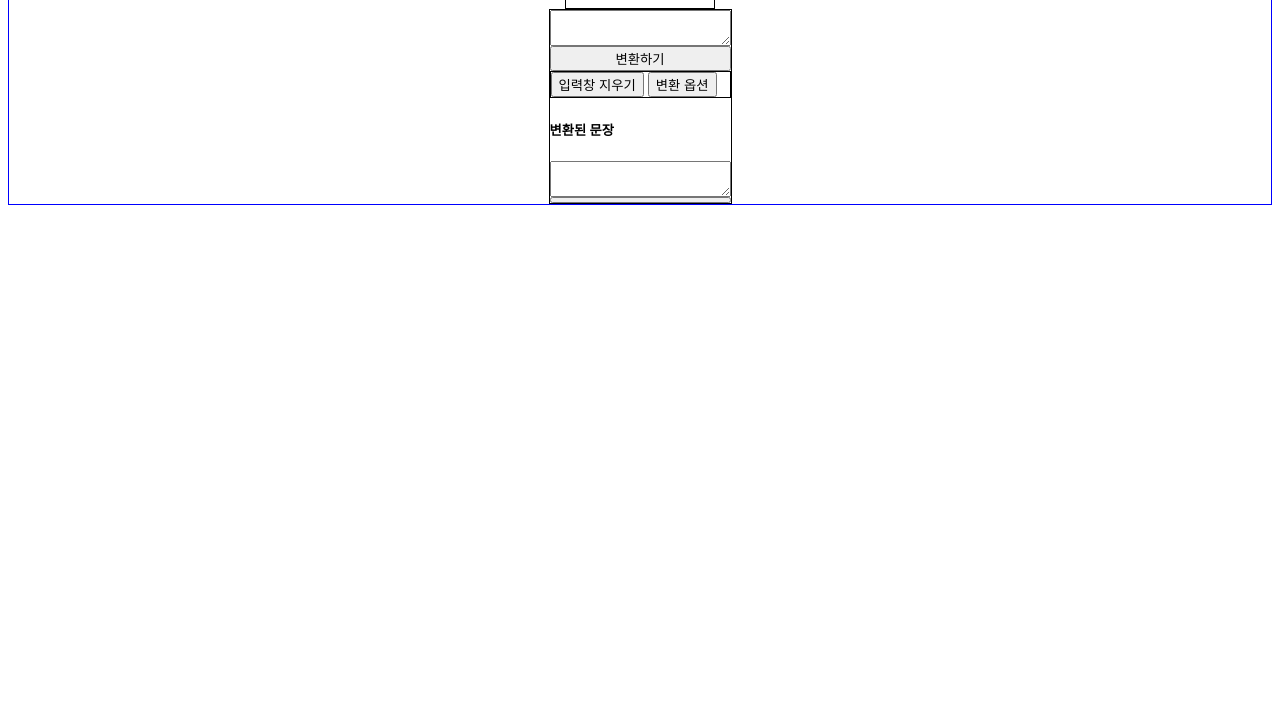
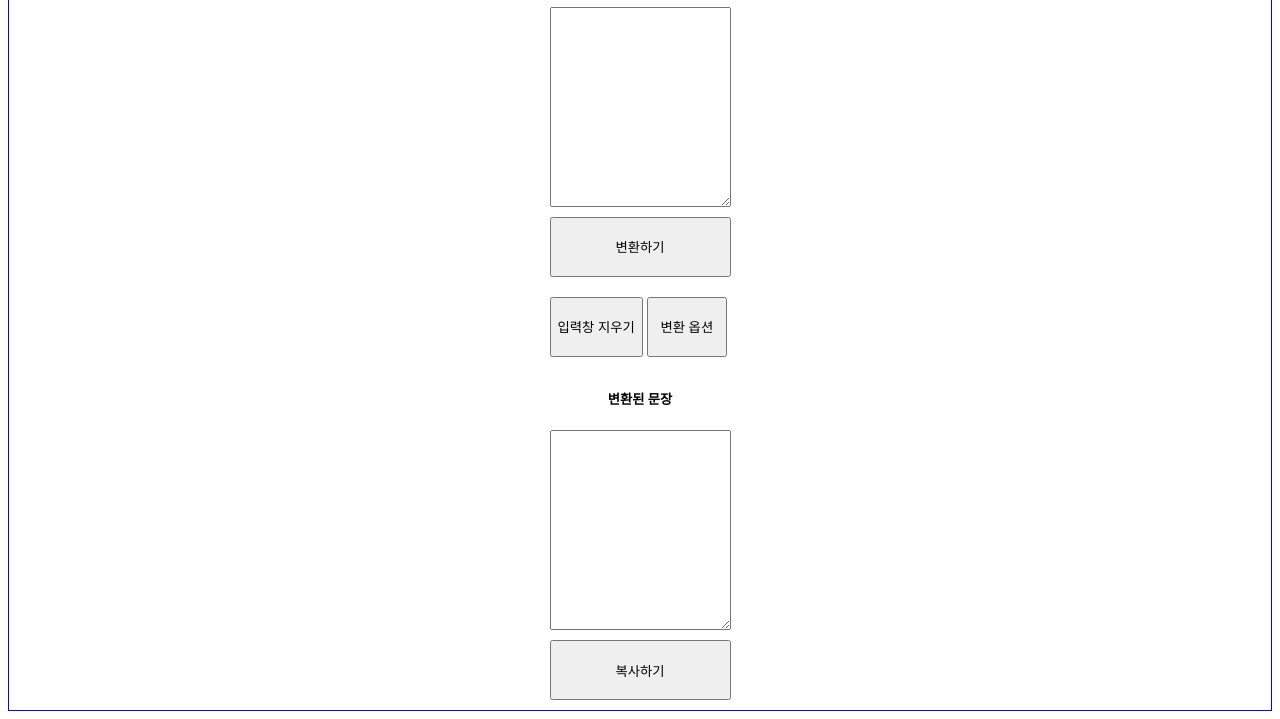
Before and after one commit to magatriod7/hangeul_decipher, a plain HTML site: page index.html in a window 1280 px wide. Shown: the part 91-810 px from the top of the page. Drawn offline with Linux system fonts and the light colour scheme.

Commit message:
feat: All box size done
Todo: Font size, color decoration

```diff
--- a/index.html
+++ b/index.html
@@ -25,7 +25,7 @@
         </div>
         <h5>변환된 문장</h5>
         <textarea></textarea>
-        <button></button>
+        <button>복사하기</button>
     </div>
     <div class="">
 
--- a/style.css
+++ b/style.css
@@ -1,5 +1,5 @@
 .see{
-    border: 1px black solid;
+    border: 0px black solid;
 }
 .main_body{
     border: 1px blue solid;
@@ -23,5 +23,18 @@ h1{
 }
 textarea{
     width: 100%;
+    min-height: 200px;
     box-sizing: border-box;
 }
+
+h5{
+    text-align: center;
+}
+
+button{
+    margin-top: 10px;
+    margin-bottom: 10px;
+
+    min-width: 80px;
+    min-height: 60px;
+}
```
